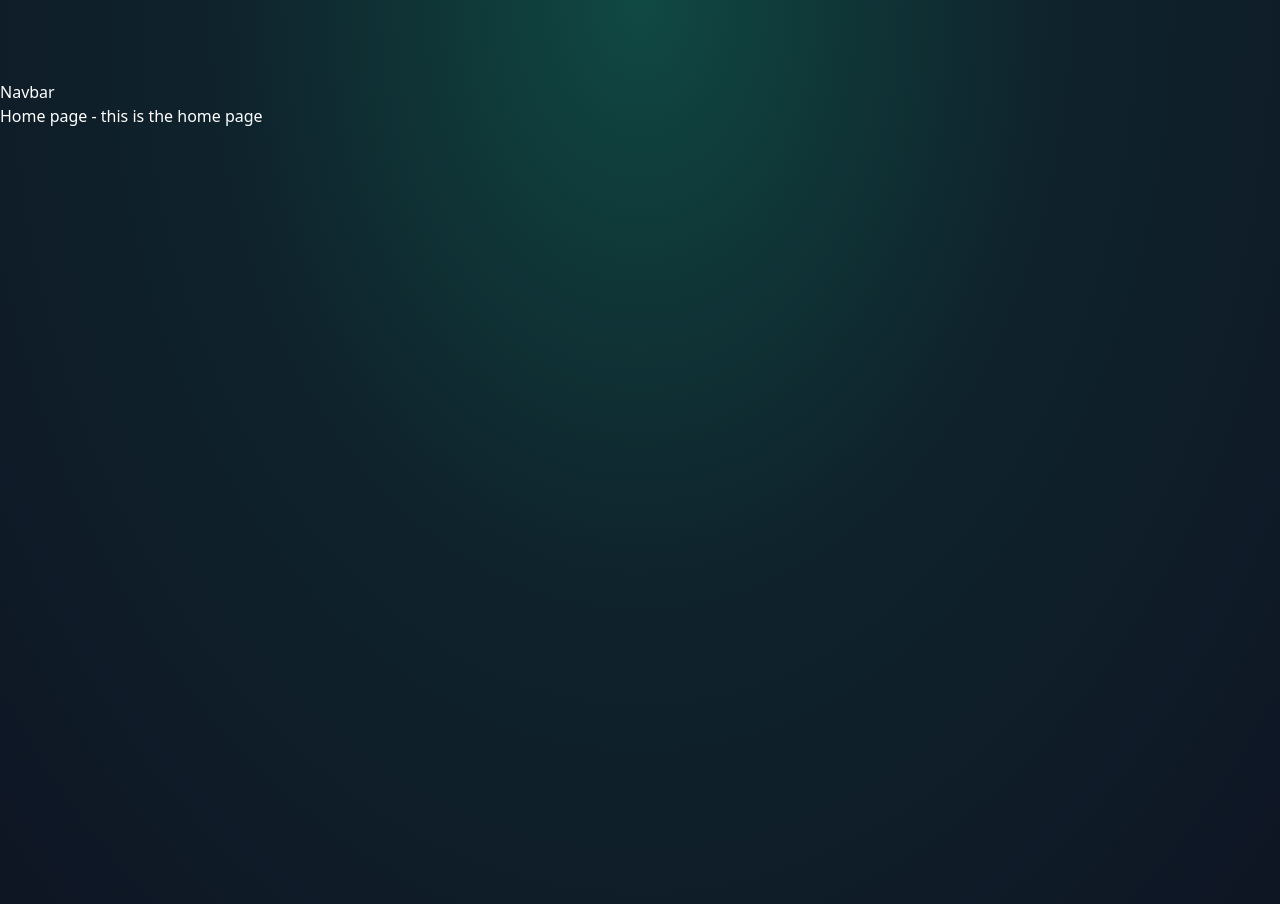
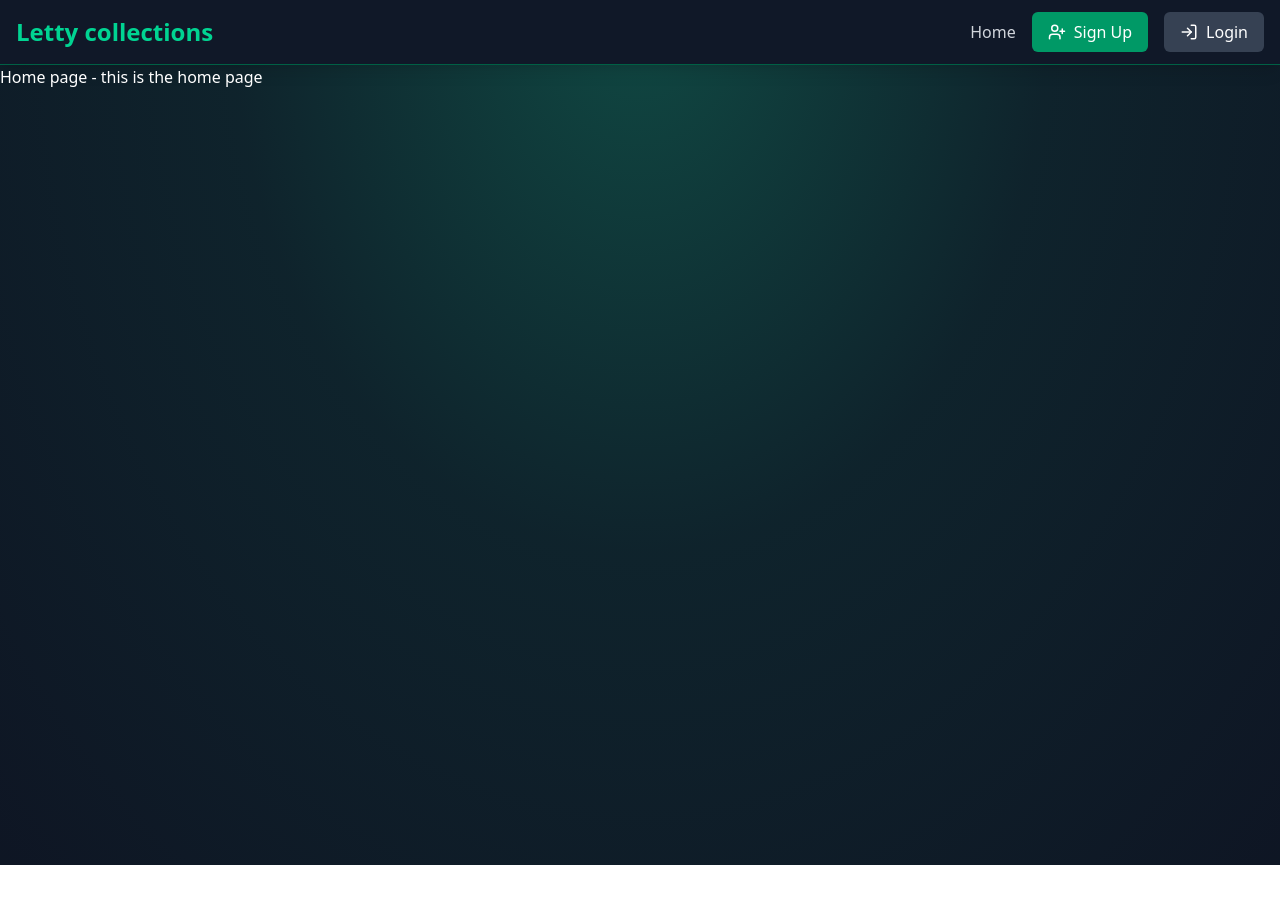
Before and after one commit to Francisomondi/e-commerce-store, a React (Vite) app in the folder frontend/: page / in a window 1280 px wide. After the commit the page ends 865 px from the top, so only its background shows below. Built offline with nearby package versions, Linux system fonts and the light colour scheme.

Commit message:
frontend, nav bar layout done

```diff
--- a/frontend/src/App.jsx
+++ b/frontend/src/App.jsx
@@ -16,7 +16,7 @@ function App() {
 				</div>
 			</div>
 
-      <div className="relative z-50 pt-20">
+      <div className="relative z-50">
         <Navbar/>
         <Routes>
           <Route path="/" element={<Home />} />
--- a/frontend/src/components/Navbar.jsx
+++ b/frontend/src/components/Navbar.jsx
@@ -1,10 +1,94 @@
 import React from 'react'
+import { ShoppingCart, UserPlus, LogIn, LogOut, Lock } from 'lucide-react'
+import { Link } from 'react-router-dom'
 
 const Navbar = () => {
+
+  const user = false
+  const isAdmin = false
   return (
-    <div>
-      Navbar
-    </div>
+    <header
+        className='flex top-0 left-0 w-full
+      bg-gray-900 bg-opacity-90
+        backdrop-blur-md shadow-lg z-40
+        transition-all duration-300 border-b
+      border-emerald-800'>
+
+
+	<div className='container mx-auto px-4 py-3'>
+		<div className='flex flex-wrap justify-between items-center'>
+				<Link to={'/'} className='text-2xl font-bold text-emerald-400 items-center space-x-2 flex'>
+				Letty collections
+				</Link>
+
+			<nav className='flex flex-wrap items-center gap-4'>
+				<Link to={"/"} className='text-gray-300 hover:text-emerald-400 transition duration-300 ease-in-out'>
+					Home
+				</Link>
+
+				{user && (
+
+					<Link  to={'/cart'} className='relative group text-gray-300 hover:text-emerald-400 transition duration-300 ease-in-out'>
+						<ShoppingCart className='inline-block mr-1 group-hover:text-emerald-400 size={20}' />
+						<span
+						className='absolute -top-2 -right-2  bg-emerald-600
+						text-white rounded-full px-2 py-05 text-xs
+						group-hover:bg-emerald-500 transition
+						duration-300 ease-in-out
+							'>
+						0
+						</span>
+					</Link>
+				)}
+
+			{isAdmin &&  (
+							<Link
+								className='bg-emerald-700 hover:bg-emerald-600 text-white px-3 py-1 rounded-md font-medium
+								transition duration-300 ease-in-out flex items-center'
+								to={"/secret-dashboard"}
+							>
+								<Lock className='inline-block mr-1' size={18} />
+								<span className='hidden sm:inline'>Dashboard</span>
+							</Link>
+				        )
+ 			}
+
+			{user ? (
+					<button
+						className='bg-gray-700 hover:bg-gray-600 text-white py-2 px-4
+						rounded-md flex items-center transition duration-300 ease-in-out'
+						onClick={LogOut}
+					>
+							<LogOut size={18} />
+								<span className='hidden sm:inline ml-2'>Log Out</span>
+					</button>
+					) : (
+							<>
+
+								<Link
+									to={"/signup"}
+									className='bg-emerald-600 hover:bg-emerald-700 text-white py-2 px-4
+									rounded-md flex items-center transition duration-300 ease-in-out'
+								>
+									<UserPlus className='mr-2' size={18} />
+										Sign Up
+								</Link>
+								<Link
+									to={"/login"}
+									className='bg-gray-700 hover:bg-gray-600 text-white py-2 px-4
+									rounded-md flex items-center transition duration-300 ease-in-out'
+								>
+									<LogIn className='mr-2' size={18} />
+										Login
+								</Link>
+							</>
+						)}
+
+
+			</nav>
+		</div>
+	 </div>
+    </header>
   )
 }
 
```
